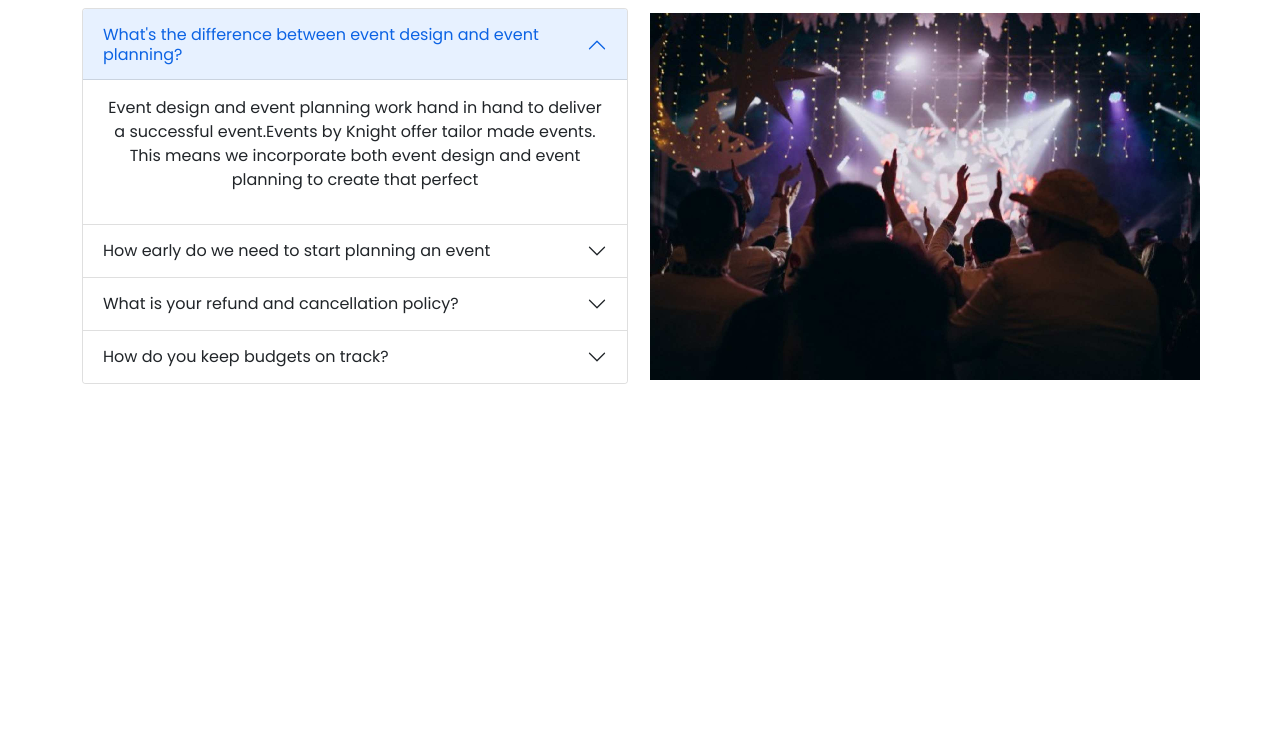
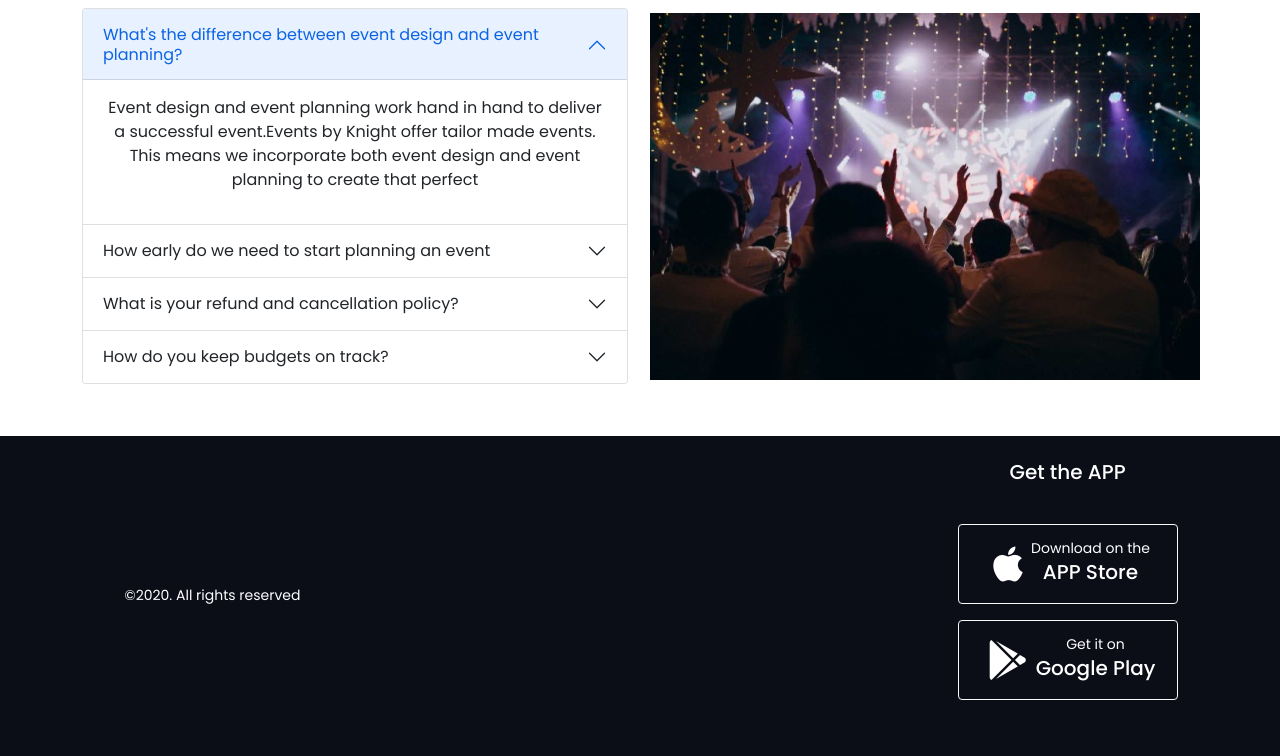
Before and after one commit to sajidur319370/convension-center-bootstrap, a plain HTML site: page index.html in a window 1280 px wide. Shown: the part 2647-3403 px from the top of the page. Before the commit the page ends 3083 px from the top, so only its background shows below. Drawn offline with nearby package versions, Linux system fonts and the light colour scheme.

Commit message:
footer edited

```diff
--- a/css/style.css
+++ b/css/style.css
@@ -10,10 +10,15 @@
     --color-yellow: #e2df15;
     --color-lightYellow: #e6d382ef;
     --color-white: #ffffff;
+    --color-dark: #0B0D17;
 }
 
 body {
     font-family: 'Poppins', sans-serif;
+}
+
+.bg-footer {
+    background-color: var(--color-dark);
 }
 
 .color-yellow {
@@ -47,6 +52,10 @@ body {
 ul,
 ol {
     list-style: none;
+}
+
+a {
+    text-decoration: none;
 }
 
 
@@ -145,3 +154,11 @@ ol {
 .package__item:hover.package__item>.badge {
     display: block;
 }
+
+
+/* ______________________FOOTER________________ */
+
+.footer__button {
+    height: 80px;
+    width: 220px
+}
--- a/index.html
+++ b/index.html
@@ -142,7 +142,6 @@
                 </div>
             </div>
         </section>
-
         <!-- ///////////////PACKAGE PART/////////////////////////////////////////// -->
         <section id="package" class="package my-5">
             <div class="container text-center">
@@ -333,19 +332,51 @@
                         <div class="faq__image  w-100 h-100">
                             <img src="./images/wedding-guest.png" alt="wedding-guest" class="img-fluid">
                         </div>
-
                     </div>
-
                 </div>
             </div>
-
         </section>
-
     </main>
     <!-- /////////////////FOOTER PART/////////////////// -->
     <footer>
-
-
+        <div class="footer bg-footer">
+            <div class="container">
+                <div class="row flex align-items-center justify-content-center flex-md-row flex-lg-row flex-column flex-column-reverse">
+                    <div class="col-lg-6 col-md-6">
+                        <div class="footer__copyright row d-flex justify-content-start">
+                            <div class="col-lg-6 d-flex flex-column align-items-center">
+                                <small class="text-white py-5">&COPY;2020. All rights reserved</small>
+                            </div>
+                        </div>
+                    </div>
+                    <div class="col-lg-6 col-md-6">
+                        <div class=" footer__link row d-flex justify-content-end">
+                            <div class="col-lg-6 col-md-8 d-flex flex-column align-items-center pb-5">
+                                <h5 class="text-white py-4">Get the APP</h5>
+                                <button class="footer__button d-block  border-1  border-light btn btn-outline-dark my-2">
+                                    <a href="#" class="d-flex text-white align-items-center justify-content-center">
+                                        <i class="fab fa-apple text-white fs-1 p-2"></i>
+                                        <span class="d-inline-block">
+                                            <small>Download on the</small>
+                                            <h5>APP Store</h5>
+                                        </span>
+                                    </a>
+                                </button>
+                                <button class="footer__button d-block  border-1  border-light btn btn-outline-dark my-2">
+                                    <a href="#" class="d-flex text-white align-items-center justify-content-center">
+                                        <i class="fab fa-google-play text-white fs-1 p-2"></i>
+                                        <span class="d-inline-block">
+                                            <small>Get it on</small>
+                                            <h5>Google Play</h5>
+                                        </span>
+                                    </a>
+                                </button>
+                            </div>
+                        </div>
+                    </div>
+                </div>
+            </div>
+        </div>
     </footer>
 
     <!-- This script makes the toast working -->
```
Also changed, not shown: images/New Text Document.txt (deleted).
